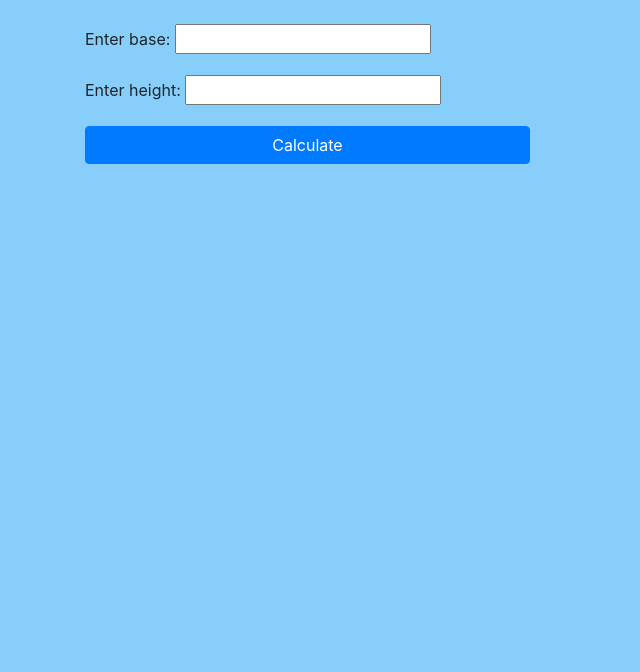
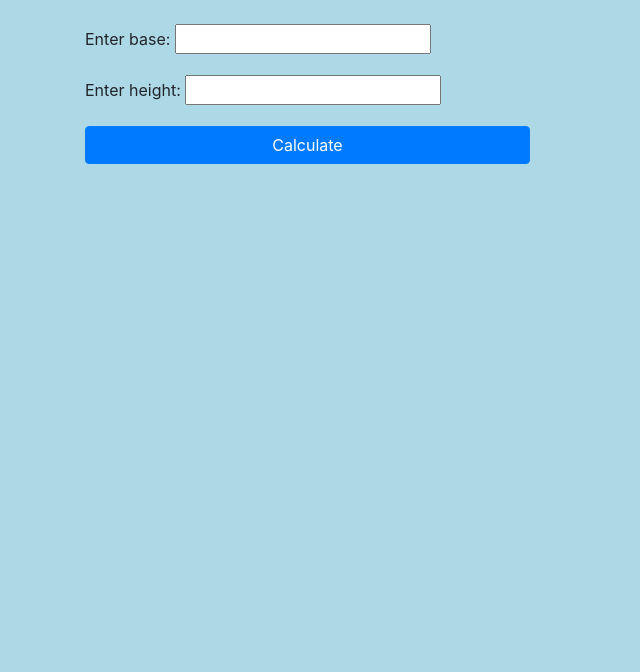
Before and after one commit to Dheeraj0327/todaystest, a plain HTML site: page index.html in a window 1280 px wide. Shown: the part 128-800 px from the top of the page, without its empty margins (0-640 px from the left). Drawn offline with nearby package versions, Linux system fonts and the light colour scheme.

Commit message:
final commit

```diff
--- a/main.css
+++ b/main.css
@@ -4,5 +4,5 @@
   width: 100%;
 }
 body {
-  background-color: lightskyblue;
+  background-color: lightblue;
 }
```
